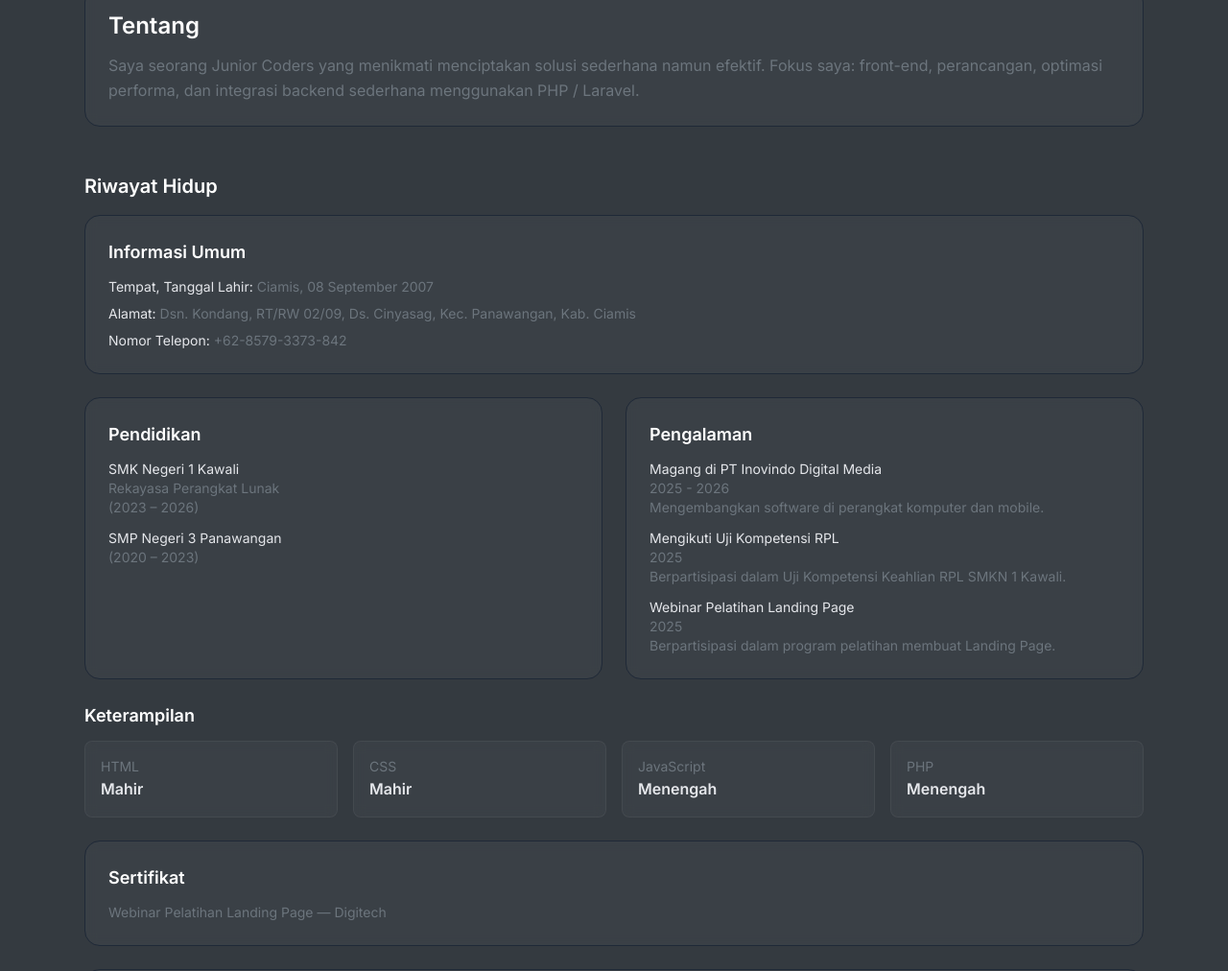
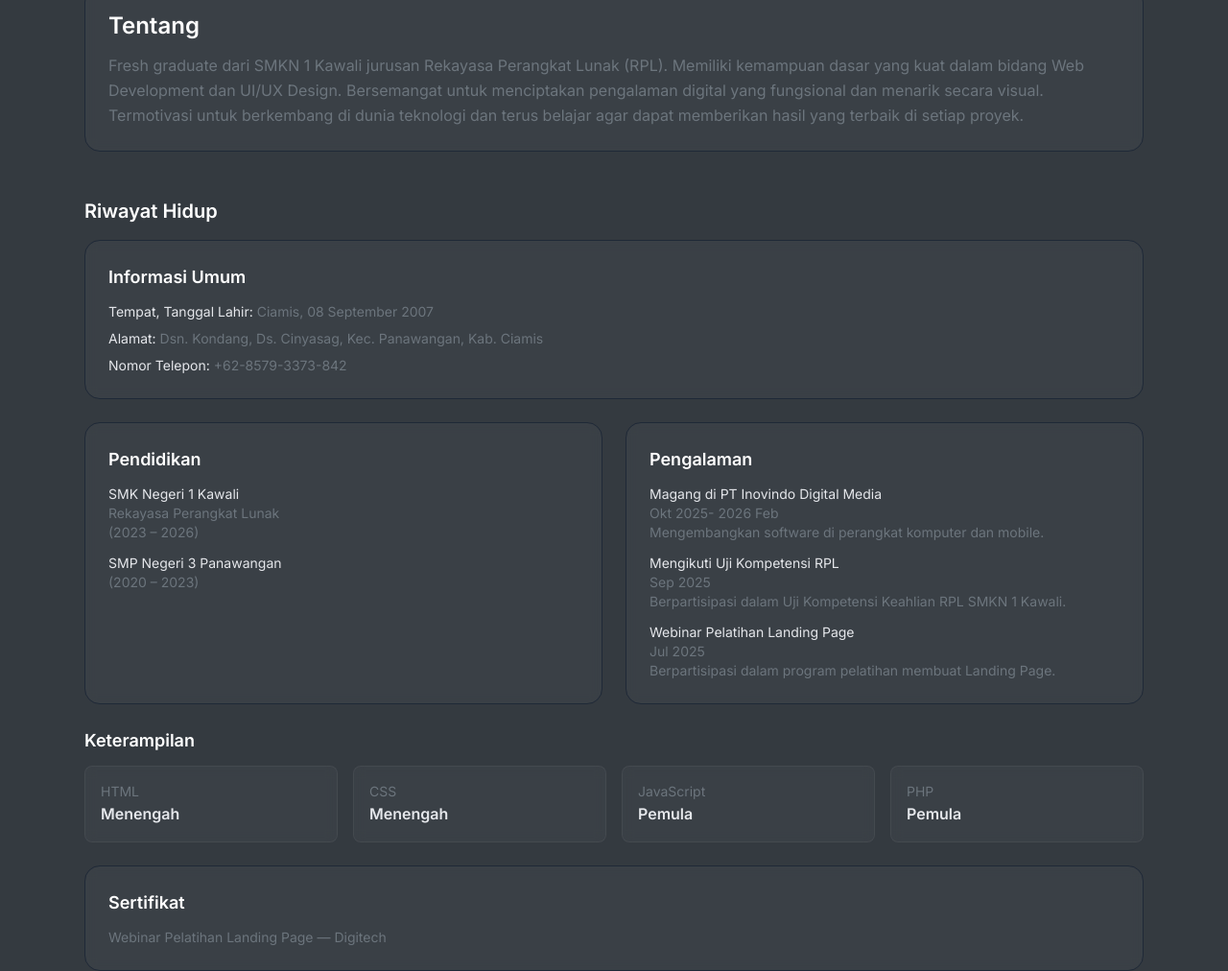
Before and after one commit to ilhamseptiannurhidayat897/Portfolio_Ilham_Septian_Nurhidayat, a plain HTML site: page index.html in a window 1280 px wide. Shown: the part 506-1518 px from the top of the page at 96% size. Drawn offline with nearby package versions, Linux system fonts and the light colour scheme.

Commit message:
Update index.html

```diff
--- a/index.html
+++ b/index.html
@@ -111,7 +111,7 @@
         <div class="glass p-6 rounded-2xl border border-gray-800">
           <h2 class="text-2xl font-semibold">Tentang</h2>
           <p class="mt-3 text-muted">
-            Saya seorang Junior Coders yang menikmati menciptakan solusi sederhana namun efektif. Fokus saya: front-end, perancangan, optimasi performa, dan integrasi backend sederhana menggunakan PHP / Laravel.
+             Fresh graduate dari SMKN 1 Kawali jurusan Rekayasa Perangkat Lunak (RPL). Memiliki kemampuan dasar yang kuat dalam bidang Web Development dan UI/UX Design. Bersemangat untuk menciptakan pengalaman digital yang fungsional dan menarik secara visual. Termotivasi untuk berkembang di dunia teknologi dan terus belajar agar dapat memberikan hasil yang terbaik di setiap proyek.
           </p>
         </div>
       </section>
@@ -125,7 +125,7 @@
           <h4 class="text-lg font-semibold mb-3">Informasi Umum</h4>
           <ul class="space-y-2 text-sm text-muted">
             <li><span class="text-gray-200">Tempat, Tanggal Lahir:</span> Ciamis, 08 September 2007</li>
-            <li><span class="text-gray-200">Alamat:</span> Dsn. Kondang, RT/RW 02/09, Ds. Cinyasag, Kec. Panawangan, Kab. Ciamis</li>
+            <li><span class="text-gray-200">Alamat:</span> Dsn. Kondang, Ds. Cinyasag, Kec. Panawangan, Kab. Ciamis</li>
             <li><span class="text-gray-200">Nomor Telepon:</span> +62-8579-3373-842</li>
           </ul>
         </div>
@@ -152,17 +152,17 @@
             <ul class="space-y-3 text-sm text-muted">
               <li>
                 <div class="font-medium text-gray-200">Magang di PT Inovindo Digital Media</div>
-                <div>2025 - 2026</div>
+                <div>Okt 2025- 2026 Feb</div>
                 <div>Mengembangkan software di perangkat komputer dan mobile.</div>
               </li>
               <li>
                 <div class="font-medium text-gray-200">Mengikuti Uji Kompetensi RPL</div>
-                <div>2025</div>
+                <div>Sep 2025</div>
                 <div>Berpartisipasi dalam Uji Kompetensi Keahlian RPL SMKN 1 Kawali.</div>
               </li>
               <li>
                 <div class="font-medium text-gray-200">Webinar Pelatihan Landing Page</div>
-                <div>2025</div>
+                <div>Jul 2025</div>
                 <div>Berpartisipasi dalam program pelatihan membuat Landing Page.</div>
               </li>
             </ul>
@@ -173,10 +173,10 @@
         <div id="Keterampilan" class="mt-6">
           <h4 class="text-lg font-semibold mb-3">Keterampilan</h4>
           <div class="grid grid-cols-2 sm:grid-cols-4 gap-4">
-            <div class="p-4 glass rounded-lg"><div class="text-sm text-muted">HTML</div><div class="font-semibold">Mahir</div></div>
-            <div class="p-4 glass rounded-lg"><div class="text-sm text-muted">CSS</div><div class="font-semibold">Mahir</div></div>
-            <div class="p-4 glass rounded-lg"><div class="text-sm text-muted">JavaScript</div><div class="font-semibold">Menengah</div></div>
-            <div class="p-4 glass rounded-lg"><div class="text-sm text-muted">PHP</div><div class="font-semibold">Menengah</div></div>
+            <div class="p-4 glass rounded-lg"><div class="text-sm text-muted">HTML</div><div class="font-semibold">Menengah</div></div>
+            <div class="p-4 glass rounded-lg"><div class="text-sm text-muted">CSS</div><div class="font-semibold">Menengah</div></div>
+            <div class="p-4 glass rounded-lg"><div class="text-sm text-muted">JavaScript</div><div class="font-semibold">Pemula</div></div>
+            <div class="p-4 glass rounded-lg"><div class="text-sm text-muted">PHP</div><div class="font-semibold">Pemula</div></div>
           </div>
         </div>
 
@@ -184,7 +184,7 @@
         <div class="glass p-6 rounded-2xl border border-gray-800 mt-6">
           <h4 class="text-lg font-semibold mb-3">Sertifikat</h4>
           <ul class="space-y-2 text-sm text-muted">
-            <li>Webinar Pelatihan Landing Page — Digitech</li>
+            <li href="https://drive.google.com/file/d/1qHP9aq1ktKXw5qo0ZHdTE-3i6SnKzpqN/view">Webinar Pelatihan Landing Page — Digitech</li>
           </ul>
         </div>
 
```
